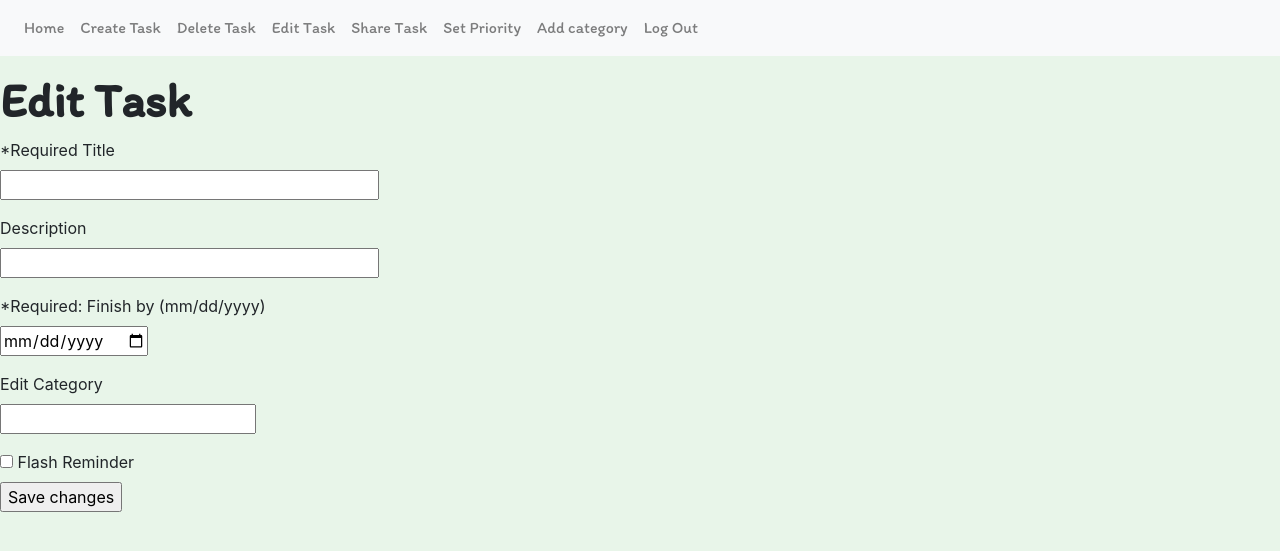
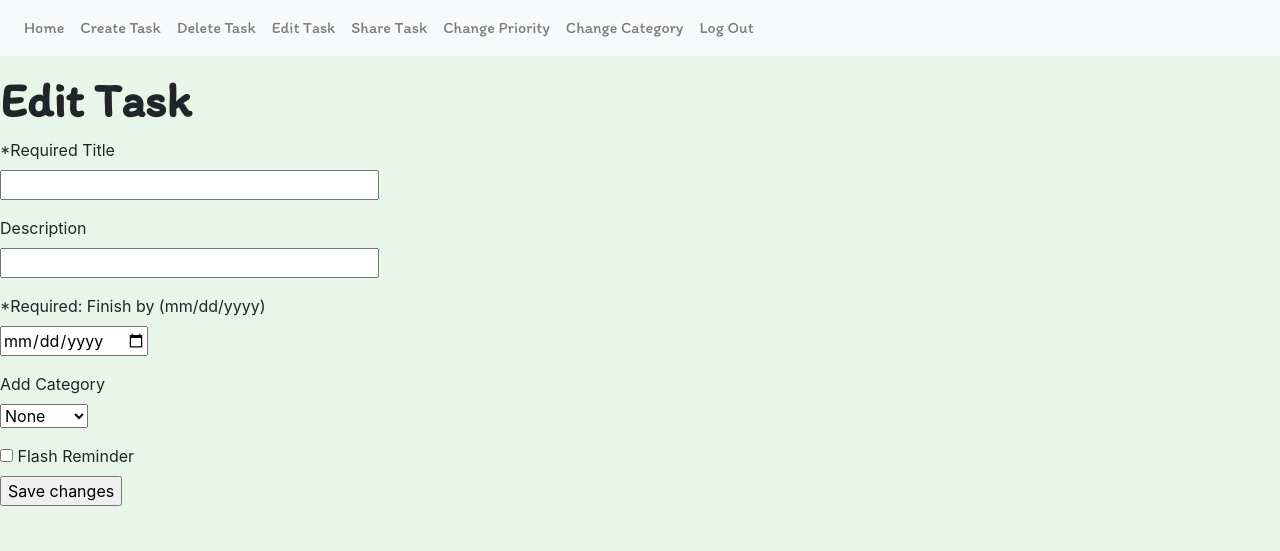
Before and after one commit to ZetaVII/Task-Manager-App, a Flask app: page /edittask in a window 1280 px wide. Shown: the top 551 px of the page. Run offline with Flask 2, Linux system fonts and the light colour scheme; a user stored in the database is signed in; data that the repository does not hold is empty; some libraries are stand-ins or nearby versions.

Commit message:
Change priority and category to dropdown menus

```diff
--- a/app/forms.py
+++ b/app/forms.py
@@ -52,10 +52,9 @@ class NewTaskForm(FlaskForm):
     date = DateField('*Required: Finish by (mm/dd/yyyy)', format=('%m/%d/%Y'))
     reminder = BooleanField("Flash Reminder")
 
-    #priority = IntegerField("Set priority", validators = [Optional()])
-    priority = SelectField(u'Priority', choices=[('None','None'),('1','1'),('2','2'),('3','3'),('4','4'),('5','5'),
+    priority = SelectField('Priority', choices=[('None','None'),('1','1'),('2','2'),('3','3'),('4','4'),('5','5'),
                                                  ('6','6'),('7','7'),('8','8'),('9','9'),('10','10')])
-    category = StringField("Add Category")
+    category = SelectField("Add Category", choices=[('None','None'),('Work','Work'),('School','School'),('Personal','Personal')])
 
 
 class DeleteTaskForm(FlaskForm):
@@ -111,7 +110,7 @@ class EditTaskForm(FlaskForm):
     description = StringField("Description")
     save = SubmitField("Save changes")
     date = DateField('*Required: Finish by (mm/dd/yyyy)', format=('%m/%d/%Y'))
-    category = StringField("Edit Category")
+    category = SelectField("Add Category", choices=[('None','None'),('Work','Work'),('School','School'),('Personal','Personal')])
     reminder = BooleanField("Flash Reminder")
 
 class FindTaskForm(FlaskForm):
@@ -178,5 +177,5 @@ class CategorizeForm(FlaskForm):
         Button for user to finish adding category.
     """
     title = StringField('Title of task to add category', validators = [DataRequired()])
-    category= StringField('Category to add', validators = [DataRequired()])
+    category = SelectField("Add Category", choices=[('None','None'),('Work','Work'),('School','School'),('Personal','Personal')])
     addcategory = SubmitField('Add category')
--- a/app/models.py
+++ b/app/models.py
@@ -72,7 +72,7 @@ class Task(UserMixin, db.Model):
     # Create column for reminder
     reminder = db.Column(db.Boolean, nullable=False, default = False, unique=False)
     # Create column for priority
-    priority = db.Column(db.String, nullable=True, unique=False)
+    priority = db.Column(db.Integer, nullable=True, unique=False)
     # Create column for category
     category = db.Column(db.String, nullable=True, unique=False)
 
--- a/app/routes.py
+++ b/app/routes.py
@@ -89,12 +89,17 @@ def overview():
             due_by = datetime.strptime(task.deadline, format) - datetime.now()
 
             if task.reminder == 1:
-                taskList.append({"Title": task.title, "Description": task.description, "Reminder": True, "Deadline": task.deadline, "Due_By": due_by.days,
+                taskList.append({"Title": task.title, "Reminder": True, "Deadline": task.deadline, "Due_By": due_by.days,
                                  "ID": task.id, "Priority": task.priority})
                 uncompletedTasks.append({"Title":task.title})
             else:
-                taskList.append({"Title": task.title, "Description": task.description, "Deadline": task.deadline, "ID": task.id, "Priority": task.priority})
+                taskList.append({"Title": task.title, "Deadline": task.deadline, "ID": task.id, "Priority": task.priority})
                 uncompletedTasks.append({"Title":task.title})
+
+            if task.description != "":
+                for dict in taskList:
+                    if dict["Title"] == task.title:
+                        dict["Description"] = task.description
 
             if task.priority != 11:
                 for dict in taskList:
@@ -183,10 +188,12 @@ def createtask():
 
         if form.priority.data == 'None':
             newtasks.priority = 11
-        elif form.priority.data is not None:
+        else:
             newtasks.priority = form.priority.data
 
-        if form.category.data is not None:
+        if form.category.data == 'None':
+            newtasks.category = None
+        else:
             newtasks.category = form.category.data
 
         current_user.tasks.append(newtasks)
@@ -261,6 +268,10 @@ def editTask():
         tk.reminder = form.reminder.data
         if form.description.data is not None:
             tk.description = form.description.data
+        if form.category.data == 'None':
+            tk.category = None
+        else:
+            tk.category = form.category.data
         db.session.commit()
         return redirect('/overview')
     return render_template('edittask.html', title='Edit Task', form=form)
@@ -290,16 +301,16 @@ def setPriority():
         if form.title.data is None:
             flash('Enter title to set priority')
             return redirect('/setpriority')
-        if form.priority.data is None:
-            flash('Enter priority')
-            return redirect('/setpriority')
         elif form.title.data is not None:
             if tt is None:
                 flash("Task does not exist!")
                 return redirect('/setpriority')
-            elif form.priority.data is not None:
+            elif form.priority.data == 'None':
+                tt.priority = 11
+                db.session.commit()
+                return redirect('/overview')
+            else:
                 tt.priority = form.priority.data
-                #db.session.add(tt.priority)
                 db.session.commit()
                 return redirect('/overview')
                 flash('Priority set!')
@@ -328,6 +339,10 @@ def setCategory():
         if tt is None:
             flash("Task does not exist!")
             return redirect('/setcategory')
+        if form.category.data == 'None':
+            tt.category = None
+            db.session.commit()
+            return redirect('/overview')
         else:
             tt.category = form.category.data
             db.session.commit()
--- a/app/templates/base_loggedIn.html
+++ b/app/templates/base_loggedIn.html
@@ -144,10 +144,10 @@
                               <a class="nav-link" href="{{ url_for('shareTask') }}">Share Task</a>
                             </li>
                             <li class="nav-item">
-                              <a class="nav-link" href="{{ url_for('setPriority') }}">Set Priority</a>
+                              <a class="nav-link" href="{{ url_for('setPriority') }}">Change Priority</a>
                             </li>
                             <li class="nav-item">
-                              <a class="nav-link" href="{{ url_for('setCategory') }}">Add category</a>
+                              <a class="nav-link" href="{{ url_for('setCategory') }}">Change Category</a>
                             </li>
                             <li class="nav-item">
                               <a class="nav-link" href="{{ url_for('logout') }}">Log Out</a>
--- a/app/templates/edittask.html
+++ b/app/templates/edittask.html
@@ -17,7 +17,7 @@
     </p>
     <p>
         {{ form.category.label}} <br>
-        {{ form.category(size = 20)}}
+        {{ form.category()}}
     </p>
     <p>
         {{ form.reminder() }} {{form.reminder.label}} <br>
--- a/app/templates/newtask.html
+++ b/app/templates/newtask.html
@@ -22,7 +22,7 @@
     </p>
     <p>
         {{ form.category.label}} <br>
-        {{ form.category(size = 20)}}
+        {{ form.category()}}
     </p>
     <p>
         {{ form.reminder() }} {{form.reminder.label}} <br>
--- a/app/templates/overview.html
+++ b/app/templates/overview.html
@@ -14,7 +14,7 @@
                                         {% endif %}
                                         {% if not task["Complete"] %}
                                             <p class = "taskname"> {{ task["Title"] }}
-                                                {% if "Description" in task %}
+                                                {% if task["Description"] %}
                                                         <p class ="description tab">Description: {{task["Description"] }}</p>
                                                 {% endif %}
                                                 {% if "Reminder" in task %}
--- a/app/templates/setcategory.html
+++ b/app/templates/setcategory.html
@@ -10,7 +10,7 @@
     </p>
     <p>
         {{ form.category.label }} <br>
-        {{ form.category(size=32) }}
+        {{ form.category() }}
   </p>
     <p>{{ form.addcategory() }}</p>
 </form>
```
